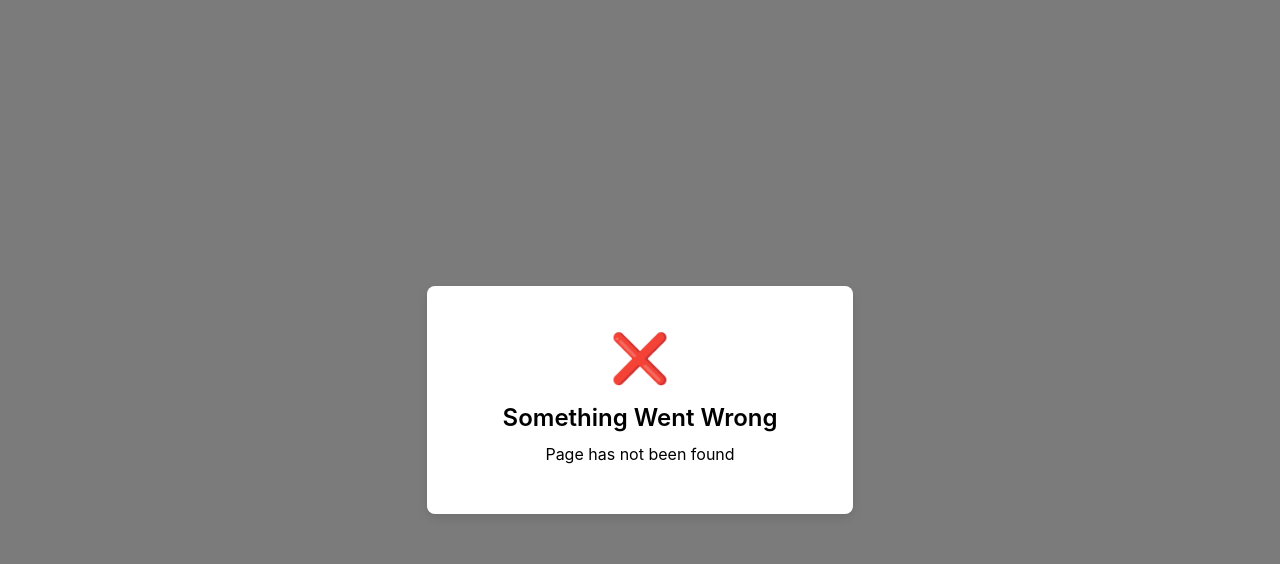
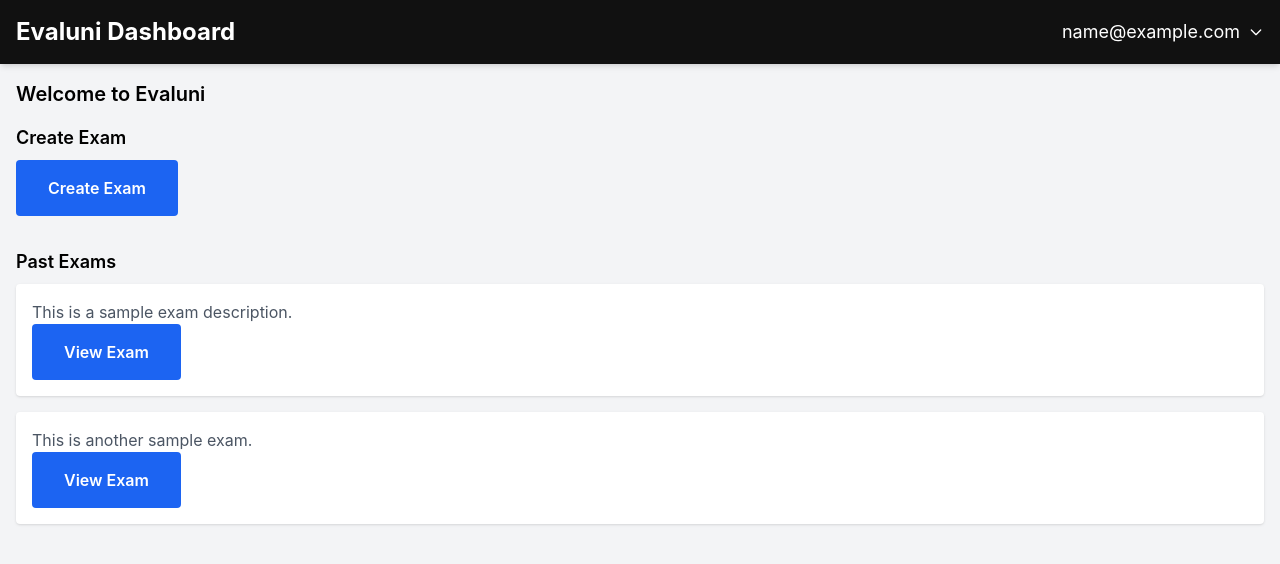
Before and after one commit to kananniftiyev/evaluni, a React (Vite) app: page /dashboard in a window 1280 px wide. Shown: the top 564 px of the page. Built offline with nearby package versions, Linux system fonts and the light colour scheme; data requests are answered from the project's data file; sample sign-in values are in the browser's storage.

Commit message:
dashboard page #1

```diff
--- a/db.json
+++ b/db.json
@@ -4,8 +4,8 @@
       "id": "1",
       "name": "kanan",
       "surname": "niftiyev",
-      "email:": "kanan@gmail.com",
-      "password": 123,
+      "email": "kanan@gmail.com",
+      "password": "123",
       "role": "student"
     },
     {
@@ -13,11 +13,58 @@
       "name": "kanan",
       "surname": "kanan",
       "email": "kananniftiyev010@gmail.com",
-      "password": "123",
-      "role": "student"
+      "password": "123"    }
+  ],
+  "exams": [
+    {
+      "id": "exam1",
+      "title": "Sample Exam 1",
+      "description": "This is a sample exam description.",
+      "questions": [
+        {
+          "id": "q1",
+          "type": "multiple-choice",
+          "question": "What is the capital of France?",
+          "options": [
+            { "id": "a", "text": "Berlin" },
+            { "id": "b", "text": "Madrid" },
+            { "id": "c", "text": "Paris" },
+            { "id": "d", "text": "Rome" }
+          ],
+          "correctAnswer": "c"
+        },
+        {
+          "id": "q2",
+          "type": "open-ended",
+          "question": "Explain the significance of the capital city.",
+          "correctAnswer": "Open-ended answer."
+        }
+      ]
+    },
+    {
+      "id": "exam2",
+      "title": "Sample Exam 2",
+      "description": "This is another sample exam.",
+      "questions": [
+        {
+          "id": "q1",
+          "type": "multiple-choice",
+          "question": "Which planet is known as the Red Planet?",
+          "options": [
+            { "id": "a", "text": "Earth" },
+            { "id": "b", "text": "Mars" },
+            { "id": "c", "text": "Jupiter" },
+            { "id": "d", "text": "Saturn" }
+          ],
+          "correctAnswer": "b"
+        },
+        {
+          "id": "q2",
+          "type": "open-ended",
+          "question": "Describe the process of photosynthesis.",
+          "correctAnswer": "Open-ended answer."
+        }
+      ]
     }
-  ],
-  "questions": [],
-  "tests": [],
-  "results": []
+  ]
 }
--- a/index.html
+++ b/index.html
@@ -2,7 +2,6 @@
 <html lang="en">
   <head>
     <meta charset="UTF-8" />
-    <link rel="icon" type="image/svg+xml" href="/vite.svg" />
     <meta name="viewport" content="width=device-width, initial-scale=1.0" />
     <link
       href="https://cdn.jsdelivr.net/npm/tailwindcss@2.2.19/dist/tailwind.min.css"
--- a/package.json
+++ b/package.json
@@ -17,7 +17,8 @@
     "react": "^18.3.1",
     "react-dom": "^18.3.1",
     "react-responsive": "^10.0.0",
-    "react-router-dom": "^6.26.2"
+    "react-router-dom": "^6.26.2",
+    "react-transition-group": "^4.4.5"
   },
   "devDependencies": {
     "@eslint/js": "^9.11.1",
--- a/src/App.css
+++ b/src/App.css
@@ -1,19 +1,4 @@
-/*
-Colors:
 
-
-
-
-
-field:
- border-radius: 16px
- background-color: #E2E2E7
-
-button:
- border-radius: 999px
- color:
-
-*/
 
 .custom-container {
   margin-left: 36px;
@@ -23,7 +8,7 @@ button:
 }
 
 .field {
-  border-radius: 16px !important;
+  border-radius: 8px !important;
   background-color: #e2e2e7 !important;
   text-indent: -0px !important;
 }
@@ -32,3 +17,33 @@ button:
   color: #717173 !important;
   font-weight: 500 !important;
 }
+
+.navbar{
+  background-color: #111111 !important;
+}
+
+.dashboard{}
+
+
+/* App.css */
+.fade-enter {
+  opacity: 0;
+  transform: translateY(20px);
+}
+
+.fade-enter-active {
+  opacity: 1;
+  transform: translateY(0);
+  transition: opacity 300ms, transform 300ms;
+}
+
+.fade-exit {
+  opacity: 1;
+  transform: translateY(0);
+}
+
+.fade-exit-active {
+  opacity: 0;
+  transform: translateY(-20px);
+  transition: opacity 300ms, transform 300ms;
+}
--- a/src/App.jsx
+++ b/src/App.jsx
@@ -4,11 +4,16 @@ import Layout from "./components/Layout"; // Optional
 import LoginPage from "./pages/LoginPage";
 import SignUpPage from "./pages/SignUpPage";
 import NotFound from "./pages/NotFound";
+import IndexPage from "./pages/IndexPage";
+import ProtectedRoute from "./ProtectedRoute";
+import Dashboard from "./pages/Dashboard";
 
 function App() {
   return (
     <Router>
       <Routes>
+        <Route path="/dashboard" element={<ProtectedRoute element={<Dashboard/>} />} />
+        <Route path="" element={<IndexPage/>} />
         <Route path="login" element={<LoginPage />} />
         <Route path="register" element={<SignUpPage />} />
         <Route path="*" element={<NotFound />} />
--- /dev/null
+++ b/src/ProtectedRoute.jsx
@@ -0,0 +1,12 @@
+import { Navigate } from "react-router-dom";
+
+const isAuthenticated = () => {
+  return !!localStorage.getItem("user"); // Replace with your auth logic
+};
+
+const ProtectedRoute = ({ element }) => {
+  return isAuthenticated() ? element : <Navigate to="/login" />;
+};
+
+
+export default ProtectedRoute;
--- a/src/components/Button.jsx
+++ b/src/components/Button.jsx
@@ -3,7 +3,7 @@ function Button(props) {
     <button
       onClick={props.onClick}
       disabled={props.disabled}
-      className={`text-center rounded-full font-semibold px-8 py-4 ${
+      className={`text-center rounded font-semibold px-8 py-4 ${
         props.disabled
           ? "bg-gray-400 text-gray-200 cursor-not-allowed"
           : "bg-blue-600 text-white hover:bg-blue-700"
--- a/src/components/css/layout.css
+++ b/src/components/css/layout.css
@@ -3,5 +3,4 @@
   margin-right: 32px;
   padding-top: 24px;
   padding-bottom: 24px;
-  background-color: black;
 }
--- a/src/index.css
+++ b/src/index.css
@@ -1,5 +1,4 @@
 * {
   margin: 0;
   padding: 0;
-  background-color: #f7f7f7;
 }
--- /dev/null
+++ b/src/pages/Dashboard.jsx
@@ -0,0 +1,100 @@
+import React, { useEffect, useState } from 'react';
+import { useNavigate } from 'react-router-dom';
+import Button from '../components/Button';
+
+const Dashboard = () => {
+  const [user, setUser] = useState(null);
+  const [exams, setExams] = useState([]);
+  const [showDropdown, setShowDropdown] = useState(false);
+  const navigate = useNavigate();
+
+  useEffect(() => {
+    const loggedInUser = JSON.parse(localStorage.getItem('user'));
+    if (loggedInUser) {
+      setUser(loggedInUser);
+    } else {
+      navigate('/login');
+    }
+
+    fetch('http://localhost:3000/exams')
+      .then(response => response.json())
+      .then(data => setExams(data));
+  }, [navigate]);
+
+  const handleLogout = () => {
+    localStorage.removeItem('user');
+    navigate('/login');
+  };
+
+  const handleCreateExam = () => {
+    navigate('/dashboard/newExam');
+  };
+
+  return (
+    <div className="dashboard min-h-screen bg-gray-100">
+      <nav className="navbar text-white p-4 shadow-md">
+        <div className="container mx-auto flex justify-between items-center ">
+          <h1 className="text-2xl font-bold cursor-pointer" onClick={() => navigate('/')}>
+            Evaluni Dashboard
+          </h1>
+          {user && (
+            <div className="relative">
+              <button
+                className="text-lg focus:outline-none flex items-center gap-2"
+                onClick={() => setShowDropdown(!showDropdown)}
+              >
+                {user.email}
+                <svg className="w-4 h-4" fill="none" stroke="currentColor" viewBox="0 0 24 24">
+                  <path strokeLinecap="round" strokeLinejoin="round" strokeWidth="2" d="M19 9l-7 7-7-7" />
+                </svg>
+              </button>
+              {showDropdown && (
+                <div className="absolute right-0 mt-2 w-48 bg-white rounded-md shadow-lg">
+                  <ul className="py-1">
+                    <li>
+                      <button
+                        className="w-full text-left px-4 py-2 text-gray-800 hover:bg-gray-100"
+                        onClick={() => navigate('/account')}
+                      >
+                        Account Settings
+                      </button>
+                    </li>
+                    <li>
+                      <button
+                        className="w-full text-left px-4 py-2 text-gray-800 hover:bg-gray-100"
+                        onClick={handleLogout}
+                      >
+                        Logout
+                      </button>
+                    </li>
+                  </ul>
+                </div>
+              )}
+            </div>
+          )}
+        </div>
+      </nav>
+      <main className="container mx-auto p-4">
+        <h2 className="text-xl font-semibold mb-4">Welcome to Evaluni</h2>
+        <div className="mb-8">
+          <h3 className="text-lg font-semibold mb-2">Create Exam</h3>
+          <Button text="Create Exam" onClick={handleCreateExam} />
+        </div>
+        <div>
+          <h3 className="text-lg font-semibold mb-2">Past Exams</h3>
+          <ul className="space-y-4">
+            {exams.map(exam => (
+              <li key={exam.id} className="bg-white p-4 rounded shadow">
+                <h4 className="text-md font-semibold">{exam.name}</h4>
+                <p className="text-gray-600">{exam.description}</p>
+                <Button text="View Exam" onClick={() => navigate(`/exam/${exam.id}`)} />
+              </li>
+            ))}
+          </ul>
+        </div>
+      </main>
+    </div>
+  );
+};
+
+export default Dashboard;
--- a/src/pages/IndexPage.jsx
+++ b/src/pages/IndexPage.jsx
@@ -0,0 +1,5 @@
+const IndexPage = () => {
+return
+}
+
+export default IndexPage;
--- a/src/pages/LoginPage.jsx
+++ b/src/pages/LoginPage.jsx
@@ -4,12 +4,14 @@ import { useState } from "react";
 import { useMediaQuery } from "react-responsive";
 import Layout from "../components/Layout";
 import axios from "axios";
+import { useNavigate } from 'react-router-dom';
 
 function LoginPage(props) {
   const [email, setEmail] = useState("");
   const [password, setPassword] = useState("");
   const [emailError, setEmailError] = useState("");
   const [loginError, setLoginError] = useState("");
+  const navigate = useNavigate();
 
   const emailRegex = /^[^\s@]+@[^\s@]+\.[^\s@]+$/;
 
@@ -35,9 +37,6 @@ function LoginPage(props) {
       // Find the user with the matching email
       const user = users.find((user) => user.email === email);
 
-      console.log("Fetched Users:", users);
-      console.log("User:", user);
-
       if (!user) {
         setLoginError("User with this email does not exist.");
       } else if (user.password !== password) {
@@ -45,8 +44,9 @@ function LoginPage(props) {
       } else {
         // Successfully logged in
         console.log("User logged in successfully:", user);
-        setLoginError(""); // Clear error on successful login
-        // You can redirect to another page or handle login state here
+        setLoginError("");
+        localStorage.setItem("user", JSON.stringify(user)); // Store user data in localStorage
+        navigate('/dashboard')
       }
     } catch (error) {
       console.error("Error fetching users:", error);
```
Also changed, not shown: 1 other file (tests, documents, lock files or other folders).
